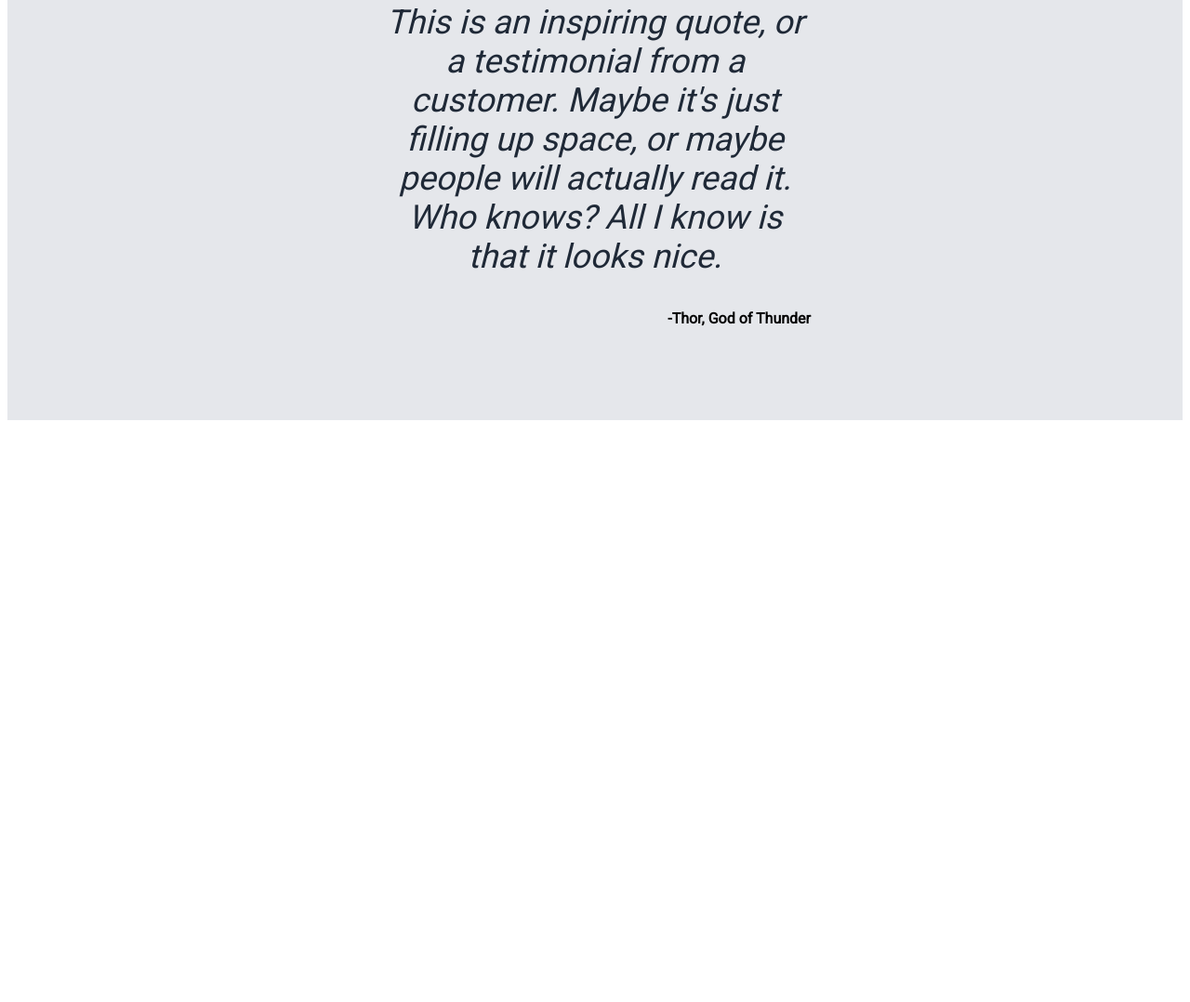
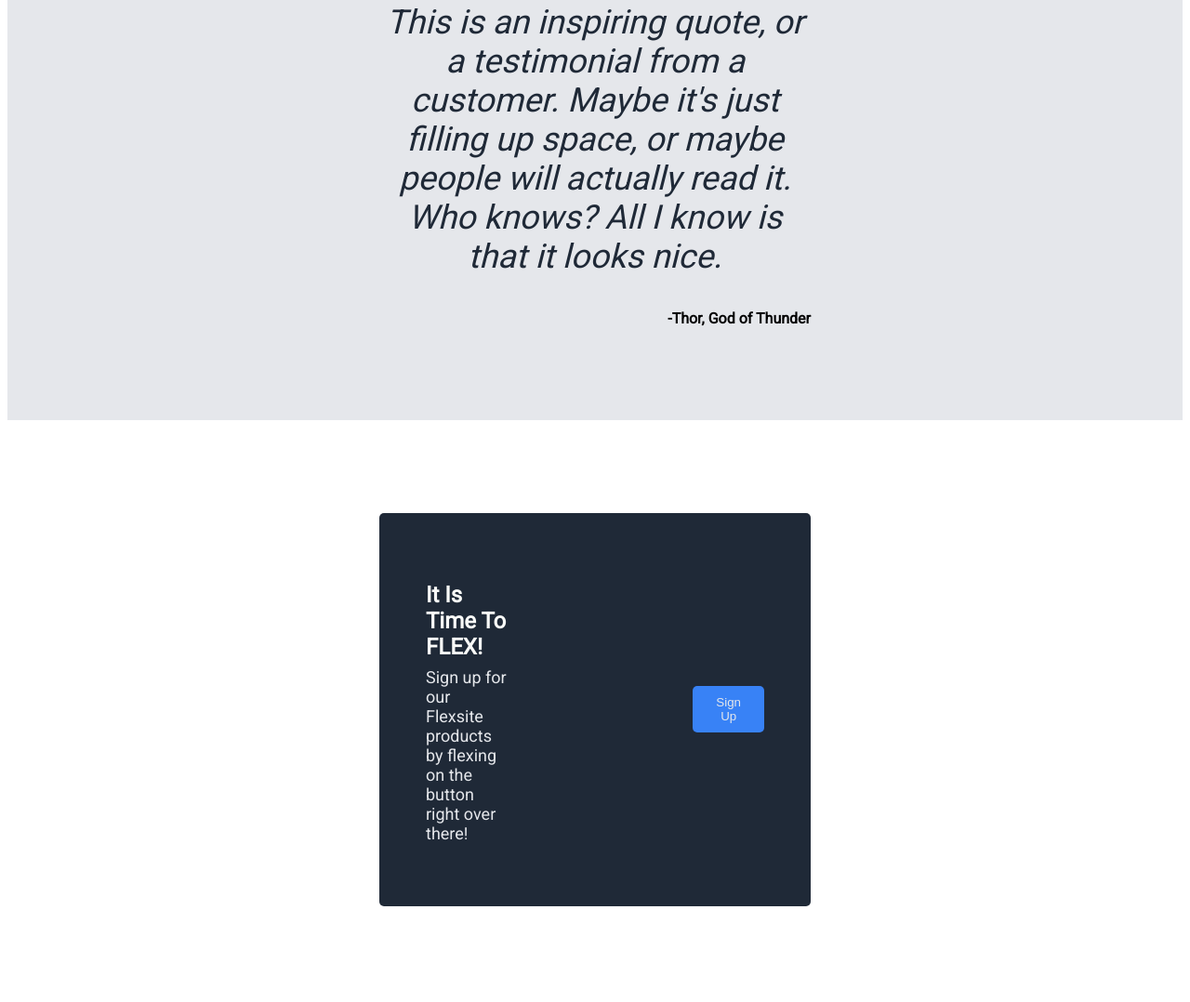
Before and after one commit to xBromsson/flexsite, a plain HTML site: page index.html in a window 1280 px wide. Shown: the part 1483-2561 px from the top of the page at 93% size. Before the commit the page ends 1943 px from the top, so only its background shows below. Drawn offline with Linux system fonts and the light colour scheme.

Commit message:
added the call to action section and completed styling on that section

```diff
--- a/index.html
+++ b/index.html
@@ -19,7 +19,7 @@
     </div>
     <div class="hero-section">
         <div>
-            <h1>Welcome To Flexsite. Here We Flex</h1>
+            <h1>Welcome To Flexsite. Here We Flex.</h1>
             <p>This website has some subtext that goes here under the main title. It's a smaller font and the color is lower contrast.</p>
             <button>Sign Up</button>
         </div>
@@ -40,6 +40,12 @@
             <div class="author">-Thor, God of Thunder</div>
         </div>
     </div>
+    <div class="call-to-action-section">
+        <div class="call-to-action">
+            <div><h3>It Is Time To FLEX!</h3><p>Sign up for our Flexsite products by flexing on the button right over there!</p></div>
+            <div><button>Sign Up</button></div>
+        </div>
+    </div>
 
 </body>
 </html>
--- a/styles.css
+++ b/styles.css
@@ -100,6 +100,25 @@ div.author{
     font-family: Roboto;
 }
 
+.call-to-action-section{
+    padding-top: 100px;
+    padding-bottom: 100px;
+    padding-left: 400px;
+    padding-right: 400px;
+}
+
+.call-to-action{
+    display: flex;
+    justify-content: center;
+    align-items: center;
+    background-color: #1F2937;
+    padding: 50px;
+    border-radius: 5px;
+    gap: 200px;
+}
+
+
+
 h1{
     font-size: 48px;
     font-weight: extra-bold;
@@ -114,6 +133,14 @@ h2{
     font-family: Roboto;
     padding-bottom: 35px;
     color: #1F2937;
+}
+
+h3{
+    font-size: 24px;
+    font-weight: extra-bold;
+    font-family: Roboto;
+    color: #F9FAF8;
+    margin-bottom: -10px;
 }
 
 p{
```
